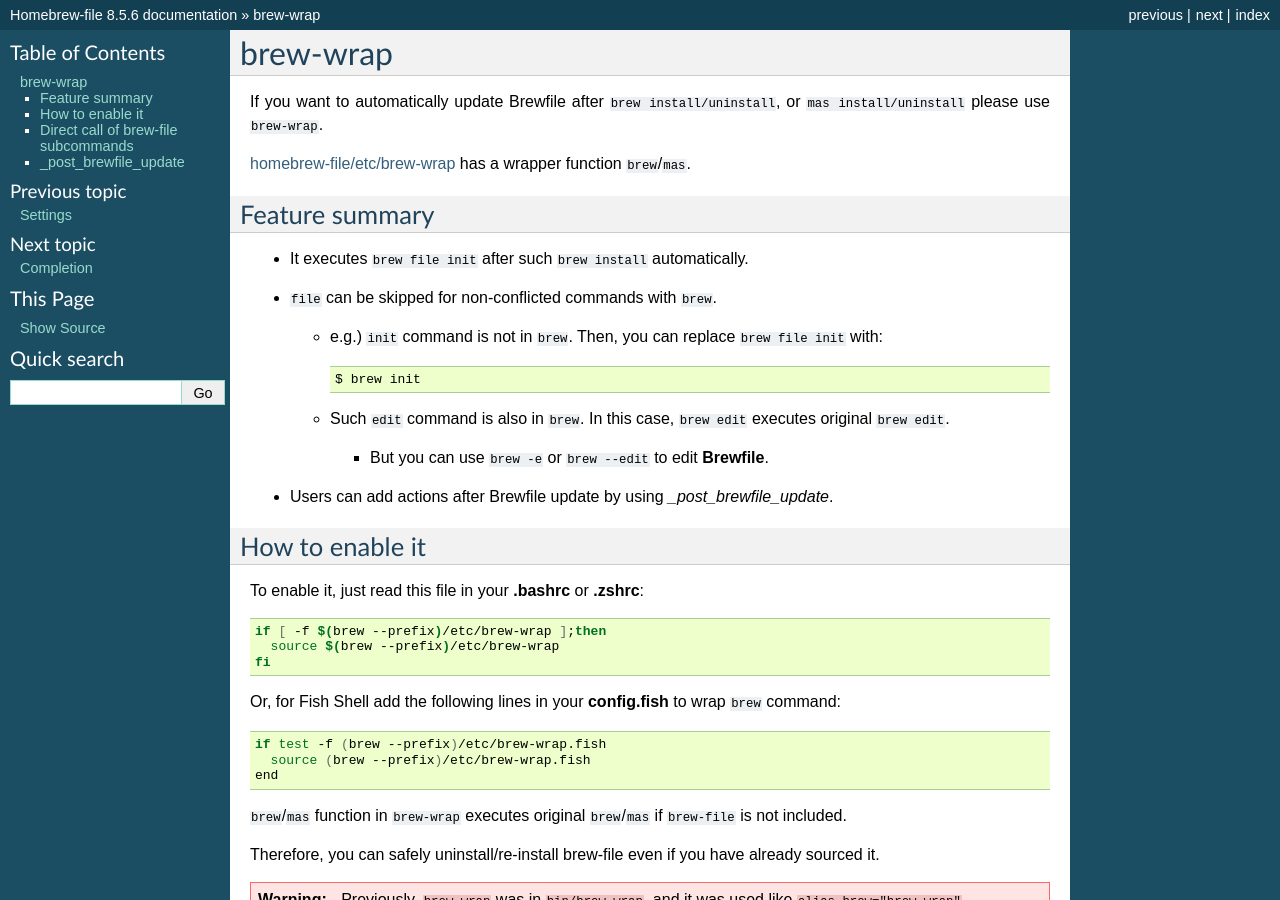
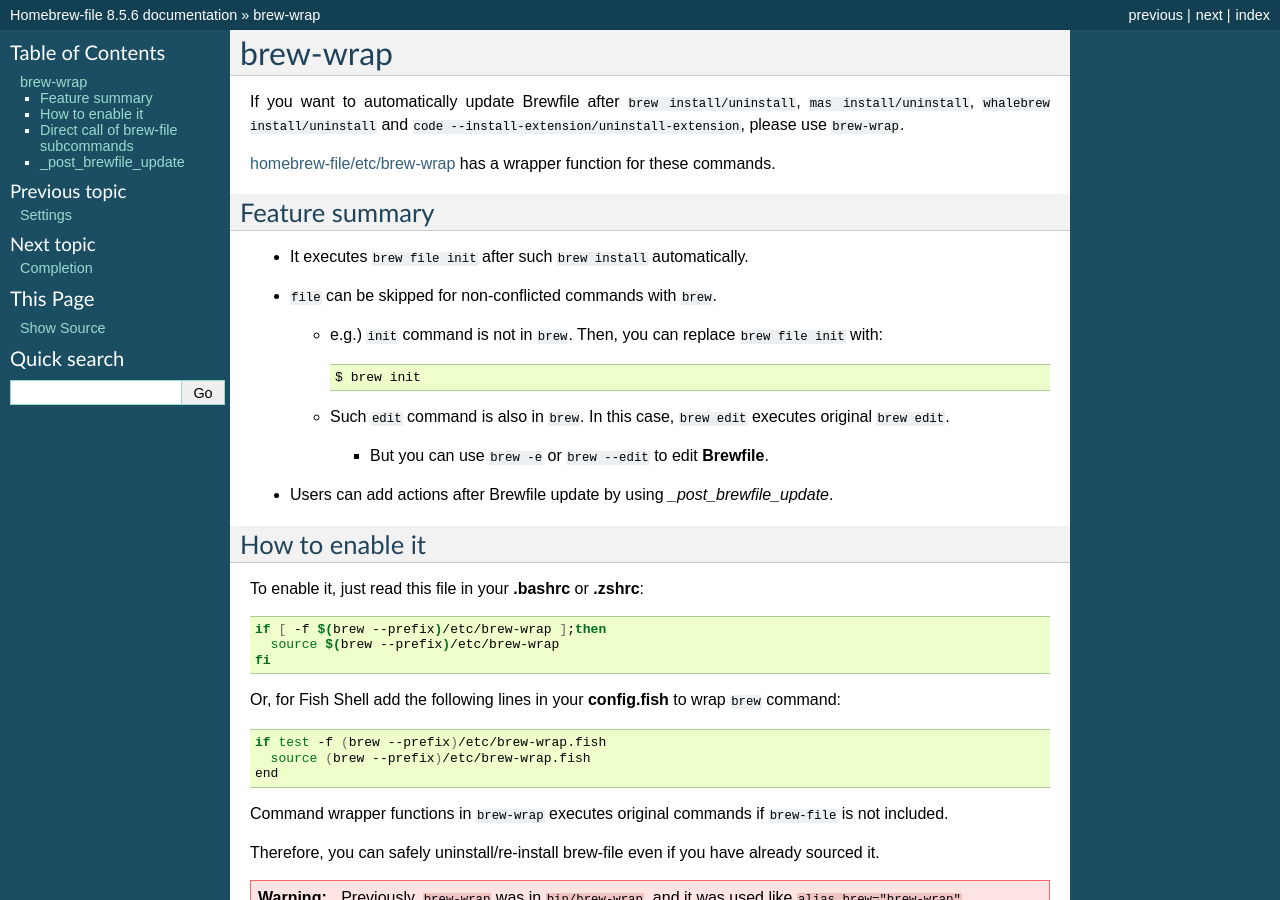
Before and after one commit to rcmdnk/homebrew-file, a Sphinx documentation site: the page built from docs/brew-wrap.rst, in a window 1280 px wide and 900 px high. Built offline with Sphinx 7.4.7, drawn with Linux system fonts in a browser that asks for light colours.

Commit message:
docs: update brew-wrap documentation to include whalebrew and vscode

```diff
--- a/docs/brew-wrap.rst
+++ b/docs/brew-wrap.rst
@@ -2,11 +2,11 @@
 =========
 
 If you want to automatically update Brewfile after ``brew install/uninstall``,
-or ``mas install/uninstall``
+``mas install/uninstall``, ``whalebrew install/uninstall`` and ``code --install-extension/uninstall-extension``,
 please use ``brew-wrap``.
 
-`homebrew-file/etc/brew-wrap <https://github.com/rcmdnk/homebrew-file/blob/master/etc/brew-wrap>`_
-has a wrapper function ``brew``/``mas``.
+`homebrew-file/etc/brew-wrap <https://github.com/rcmdnk/homebrew-file/blob/main/etc/brew-wrap>`_
+has a wrapper function for these commands.
 
 Feature summary
 ---------------
@@ -43,7 +43,7 @@
       source (brew --prefix)/etc/brew-wrap.fish
     end
 
-``brew``/``mas`` function in ``brew-wrap`` executes original ``brew``/``mas``
+Command wrapper functions in ``brew-wrap`` executes original commands
 if ``brew-file`` is not included.
 
 Therefore, you can safely uninstall/re-install brew-file
--- a/docs/settings.rst
+++ b/docs/settings.rst
@@ -16,4 +16,6 @@
    HOMEBREW_BREWFILE_EDITOR       | Set editor to be used by `brew file edit`. If you use `brew-wrap` or call `brew-file` directly, the environmental variable `EDITOR` also works. If you do not use `brew-file` and do not set this variable, `EDITOR` does not work and the system default editor will be used.| \"\"
    HOMEBREW_BREWFILE_VERBOSE      | Set verbose level ("debug", "info", "warning", "error", "critical"). | "info"
    HOMEBREW_BREWFILE_APPSTORE     | Set Appstore application management level. 0: do not, 1: manage fully, 2: use list to install, but do not update by init command even if new App is added (but package is removed from the list at ``brew file brew mas uninstall <app id>``).| 1
+   HOMEBREW_BREWFILE_WHALEBREW    | Set 1 if you want to manage whalebrew images by `brew-file`.| 0
+   HOMEBREW_BREWFILE_VSCODE       | Set 1 if you want to manage vscode extensions by `brew-file`.| 0
    HOMEBREW_CASK_OPTS             | This is `Cask's option <https://github.com/homebrew/homebrew-cask/blob/master/USAGE.md>`_ to set cask environment. If appdir or fontdir is set with these options, Brew-file uses these values in it. | \"\"
--- a/docs/usage.rst
+++ b/docs/usage.rst
@@ -73,6 +73,8 @@
 cask             ``brew install --cask X``.
 cask_args        Arguments for cask command. e.g. ``cask_args appdir: "~/Applications", require_sha: true`` for ``brewdler``, ``bundle`` case, ``cask_args --appdir=~/Applications --require_sha``.
 appstore         Apps installed from AppStore. The line is like: `appstore <identifier> <App Name>`. Identifier can be obtained by `argon/mas <https://github.com/argon/mas>`_. (It will be installed automatically.) For older OS X, it might be not available. For such a case, only App names are listed by ``init``, and ``install`` command just warns like ``Please install <App Name> from App Store!``.
+whalebrew        Images managed by `Whalebrew <https://github.com/whalebrew/whalebrew>`_.
+vscode           `Visual Studio Code extensions <https://marketplace.visualstudio.com/vscode>`_.
 main             Main file. If it exists, new packages will be written to the main file instead of the top file.
 file             Additional files. A path is a absolute path, or a relative path, relative to the file which calls it. You can use environmental variables such ``file ~/${HOSTNAME}.Brewfile``.
 brewfile         Same as ``file``.
```
